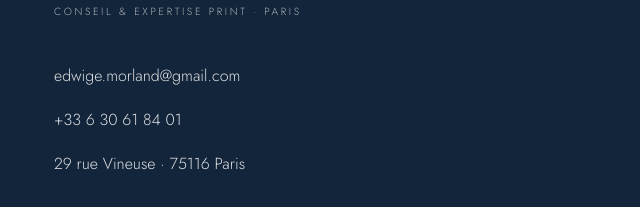
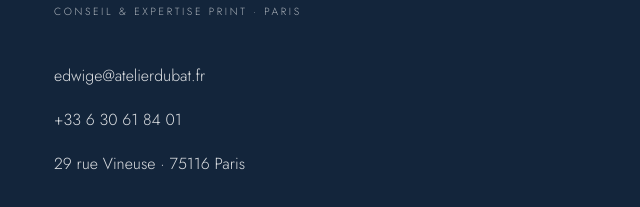
Before and after one commit to edwigemorland/edwigemorland.github.io, a plain HTML site: page index.html in a window 1280 px wide. Shown: the part 4692-4899 px from the top of the page, 622-1262 px from the left. Drawn offline with nearby package versions, Linux system fonts and the light colour scheme.

Commit message:
Update index.html

```diff
--- a/index.html
+++ b/index.html
@@ -359,7 +359,7 @@ body{background:var(--w);color:var(--k);font-family:'Jost',sans-serif;font-weigh
       </svg>
 
       <div class="hero-cta-wrap"><a class="hero-cta" href="#missions-fr">Découvrir les offres</a></div>
-      <a href="mailto:edwige.morland@gmail.com" style="display:inline-flex;align-items:center;gap:10px;font-family:'Jost',sans-serif;font-size:0.75rem;letter-spacing:0.18em;text-transform:uppercase;color:#ffffff;background:#e8631a;border:1px solid #e8631a;padding:12px 24px;margin-top:16px;text-decoration:none;transition:opacity .3s;" onmouseover="this.style.opacity='0.85'" onmouseout="this.style.opacity='1'">Brief, question, doute sur un devis &nbsp;→</a>
+      <a href="mailto:edwige@atelierdubat.fr" style="display:inline-flex;align-items:center;gap:10px;font-family:'Jost',sans-serif;font-size:0.75rem;letter-spacing:0.18em;text-transform:uppercase;color:#ffffff;background:#e8631a;border:1px solid #e8631a;padding:12px 24px;margin-top:16px;text-decoration:none;transition:opacity .3s;" onmouseover="this.style.opacity='0.85'" onmouseout="this.style.opacity='1'">Brief, question, doute sur un devis &nbsp;→</a>
     </div>
   </section>
 
@@ -642,16 +642,16 @@ body{background:var(--w);color:var(--k);font-family:'Jost',sans-serif;font-weigh
   <section id="contact-fr" class="contact-section">
     <p class="cq">« L'excellence n'a de valeur<br>que lorsqu'elle porte un sens profond et durable. »</p>
     <div>
-      <a href="mailto:edwige.morland@gmail.com" style="display:inline-flex;align-items:center;gap:10px;font-family:'Jost',sans-serif;font-size:0.75rem;letter-spacing:0.18em;text-transform:uppercase;color:#ffffff;background:#e8631a;border:1px solid #e8631a;padding:12px 24px;margin-bottom:28px;text-decoration:none;transition:opacity .3s;" onmouseover="this.style.opacity='0.85'" onmouseout="this.style.opacity='1'">Brief, question, doute sur un devis &nbsp;→</a>
+      <a href="mailto:edwige@atelierdubat.fr" style="display:inline-flex;align-items:center;gap:10px;font-family:'Jost',sans-serif;font-size:0.75rem;letter-spacing:0.18em;text-transform:uppercase;color:#ffffff;background:#e8631a;border:1px solid #e8631a;padding:12px 24px;margin-bottom:28px;text-decoration:none;transition:opacity .3s;" onmouseover="this.style.opacity='0.85'" onmouseout="this.style.opacity='1'">Brief, question, doute sur un devis &nbsp;→</a>
       <div class="cn-sm">L'Atelier du B.A.T — Edwige Morland</div>
       <div class="cs">Conseil &amp; Expertise Print · Paris</div>
       <div class="cl">
-        <a href="mailto:edwige.morland@gmail.com">edwige.morland@gmail.com</a>
+        <a href="mailto:edwige@atelierdubat.fr">edwige@atelierdubat.fr</a>
         <a href="tel:+33630618401">+33 6 30 61 84 01</a>
         <span>29 rue Vineuse · 75116 Paris</span>
       </div>
       <div style="margin-top:8px;"></div>
-      <a class="cta" href="mailto:edwige.morland@gmail.com">Me contacter</a>
+      <a class="cta" href="mailto:edwige@atelierdubat.fr">Me contacter</a>
     </div>
   </section>
 
```
